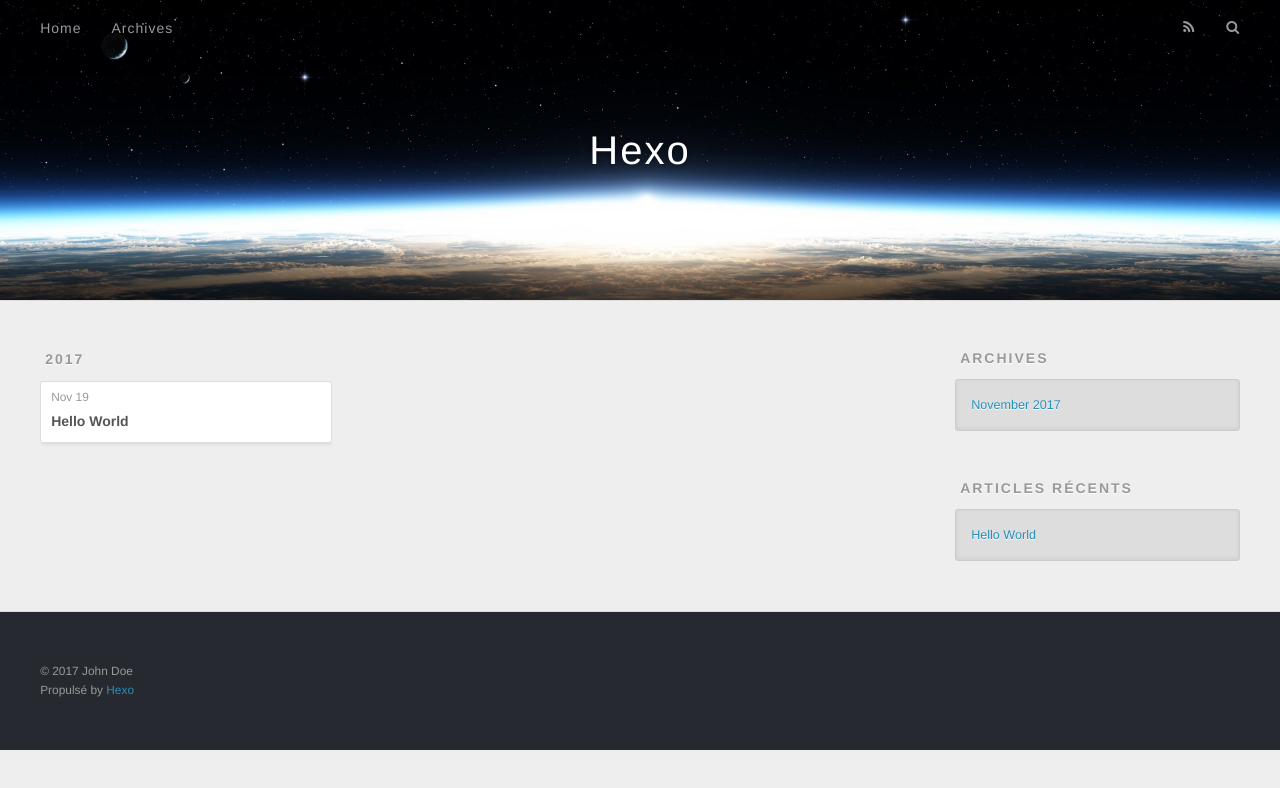
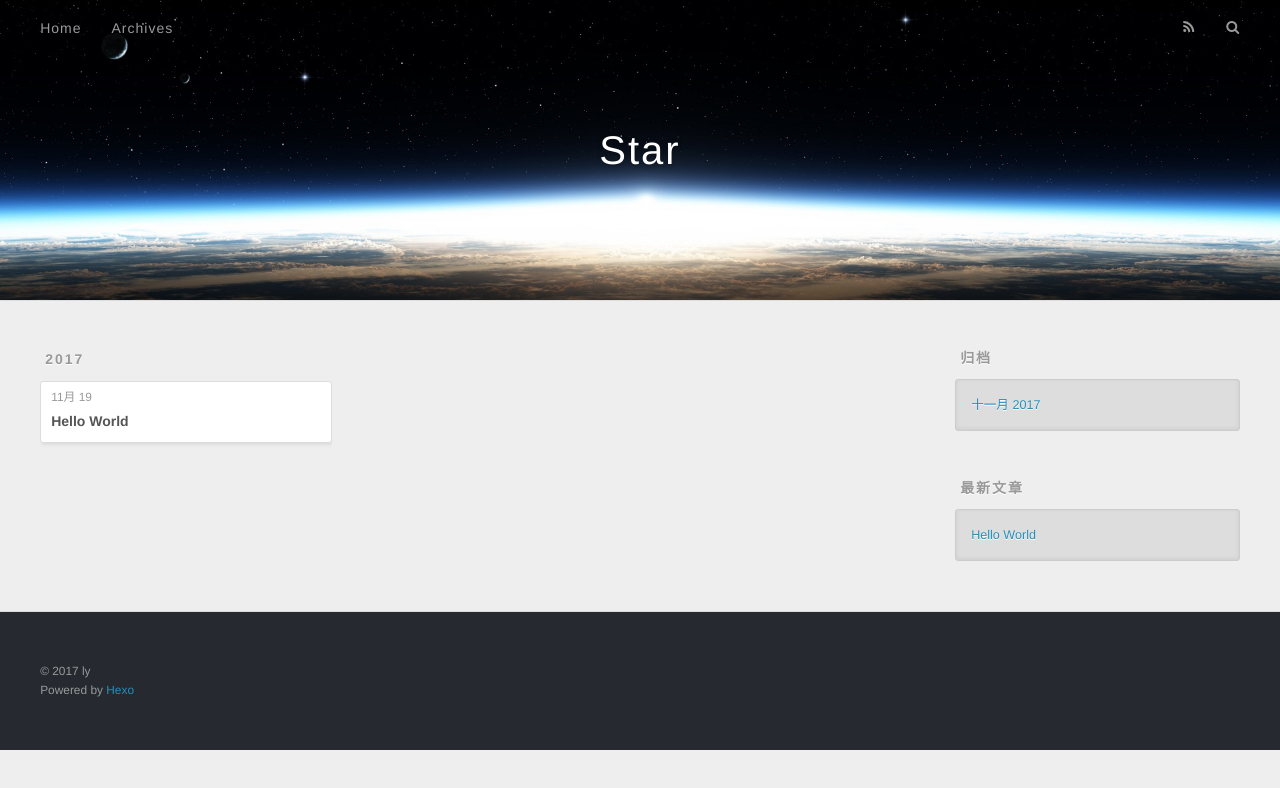
Before and after one commit to Martin367/Martin367.github.io, a plain HTML site: page archives/2017/11/index.html in a window 1280 px wide. Drawn offline with nearby package versions, Linux system fonts and the light colour scheme.

Commit message:
Site updated: 2017-11-19 20:21:42

```diff
--- a/archives/2017/11/index.html
+++ b/archives/2017/11/index.html
@@ -3,16 +3,20 @@
 <head>
   <meta charset="utf-8">
 
-  <title>Archives: 2017/11 | Hexo</title>
+  <title>归档: 2017/11 | Star</title>
   <meta name="viewport" content="width=device-width, initial-scale=1, maximum-scale=1">
-  <meta property="og:type" content="website">
-<meta property="og:title" content="Hexo">
-<meta property="og:url" content="http://yoursite.com/archives/2017/11/index.html">
-<meta property="og:site_name" content="Hexo">
+  <meta name="description" content="ly">
+<meta property="og:type" content="website">
+<meta property="og:title" content="Star">
+<meta property="og:url" content="http://.com/archives/2017/11/index.html">
+<meta property="og:site_name" content="Star">
+<meta property="og:description" content="ly">
+<meta property="og:locale" content="zh-CN">
 <meta name="twitter:card" content="summary">
-<meta name="twitter:title" content="Hexo">
+<meta name="twitter:title" content="Star">
+<meta name="twitter:description" content="ly">
 
-    <link rel="alternate" href="/atom.xml" title="Hexo" type="application/atom+xml">
+    <link rel="alternate" href="/atom.xml" title="Star" type="application/atom+xml">
 
 
     <link rel="icon" href="/favicon.png">
@@ -33,7 +37,7 @@
   <div id="header-outer" class="outer">
     <div id="header-title" class="inner">
       <h1 id="logo-wrap">
-        <a href="/" id="logo">Hexo</a>
+        <a href="/" id="logo">Star</a>
       </h1>
 
     </div>
@@ -48,12 +52,12 @@
       </nav>
       <nav id="sub-nav">
 
-          <a id="nav-rss-link" class="nav-icon" href="/atom.xml" title="Flux RSS"></a>
+          <a id="nav-rss-link" class="nav-icon" href="/atom.xml" title="RSS Feed"></a>
 
-        <a id="nav-search-btn" class="nav-icon" title="Rechercher"></a>
+        <a id="nav-search-btn" class="nav-icon" title="搜索"></a>
       </nav>
       <div id="search-form-wrap">
-        <form action="//google.com/search" method="get" accept-charset="UTF-8" class="search-form"><input type="search" name="q" class="search-form-input" placeholder="Search"><button type="submit" class="search-form-submit">&#xF002;</button><input type="hidden" name="sitesearch" value="http://yoursite.com"></form>
+        <form action="//google.com/search" method="get" accept-charset="UTF-8" class="search-form"><input type="search" name="q" class="search-form-input" placeholder="Search"><button type="submit" class="search-form-submit">&#xF002;</button><input type="hidden" name="sitesearch" value="http://.com"></form>
       </div>
     </div>
   </div>
@@ -76,7 +80,7 @@
   <div class="archive-article-inner">
     <header class="archive-article-header">
       <a href="/2017/11/19/hello-world/" class="archive-article-date">
-  <time datetime="2017-11-19T10:59:07.551Z" itemprop="datePublished">Nov 19</time>
+  <time datetime="2017-11-19T10:59:07.551Z" itemprop="datePublished">11月 19</time>
 </a>
 
 
@@ -107,9 +111,9 @@
 
 
   <div class="widget-wrap">
-    <h3 class="widget-title">Archives</h3>
+    <h3 class="widget-title">归档</h3>
     <div class="widget">
-      <ul class="archive-list"><li class="archive-list-item"><a class="archive-list-link" href="/archives/2017/11/">November 2017</a></li></ul>
+      <ul class="archive-list"><li class="archive-list-item"><a class="archive-list-link" href="/archives/2017/11/">十一月 2017</a></li></ul>
     </div>
   </div>
 
@@ -117,7 +121,7 @@
 
 
   <div class="widget-wrap">
-    <h3 class="widget-title">Articles récents</h3>
+    <h3 class="widget-title">最新文章</h3>
     <div class="widget">
       <ul>
 
@@ -137,8 +141,8 @@
 
   <div class="outer">
     <div id="footer-info" class="inner">
-      &copy; 2017 John Doe<br>
-      Propulsé by <a href="http://hexo.io/" target="_blank">Hexo</a>
+      &copy; 2017 ly<br>
+      Powered by <a href="http://hexo.io/" target="_blank">Hexo</a>
     </div>
   </div>
 </footer>
```
Also changed, not shown: 2017/11/19/hello-world/index.html (+15 -14 lines), archives/2017/index.html (+21 -17 lines), archives/index.html (+21 -17 lines), index.html (+21 -17 lines).
